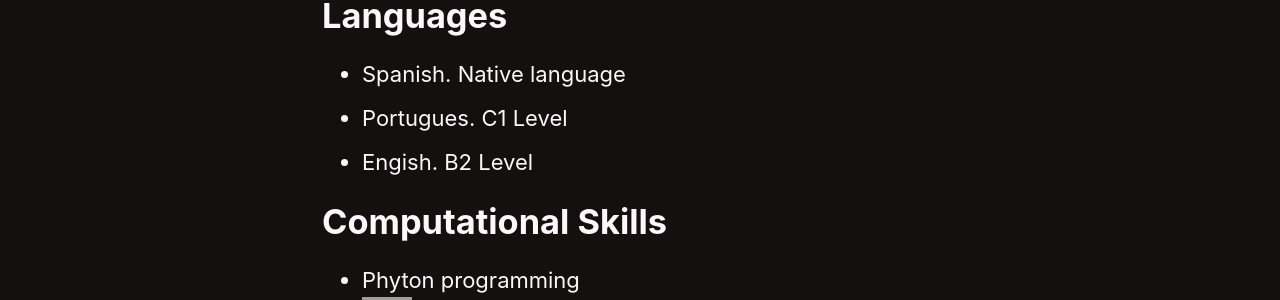
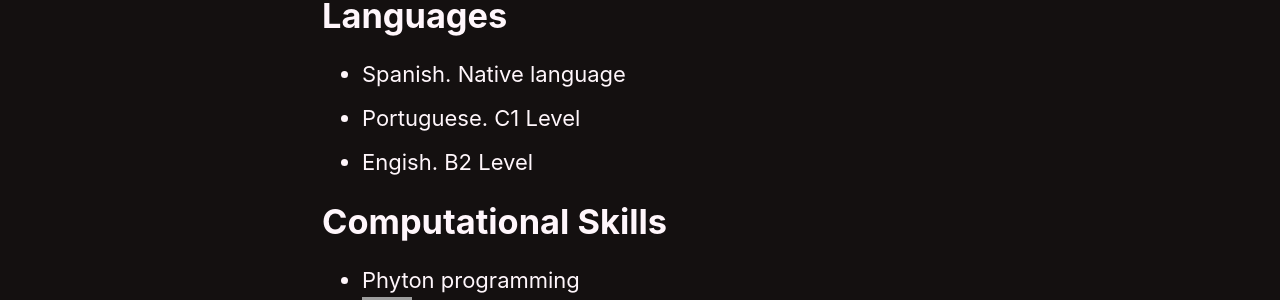
Before and after one commit to vcobop/cv, a Jekyll site: the page built from Skills.md, in a window 1280 px wide. Shown: the part 168-468 px from the top of the page. Built offline with Jekyll 4.4.1, drawn with Linux system fonts in a browser that asks for light colours; cached includes are drawn as plain includes; nearby versions of some CDN libraries; grey boxes are pictures that could not be loaded.

Commit message:
Update Skills.md

```diff
--- a/Skills.md
+++ b/Skills.md
@@ -6,7 +6,7 @@ layout: home
 <h1>Languages</h1>
   <ul>
     <li>Spanish. Native language</li>
-    <li>Portugues. C1 Level</li>
+    <li>Portuguese. C1 Level</li>
     <li>Engish. B2 Level</li>
   </ul>
 <h1>Computational Skills</h1>
```
